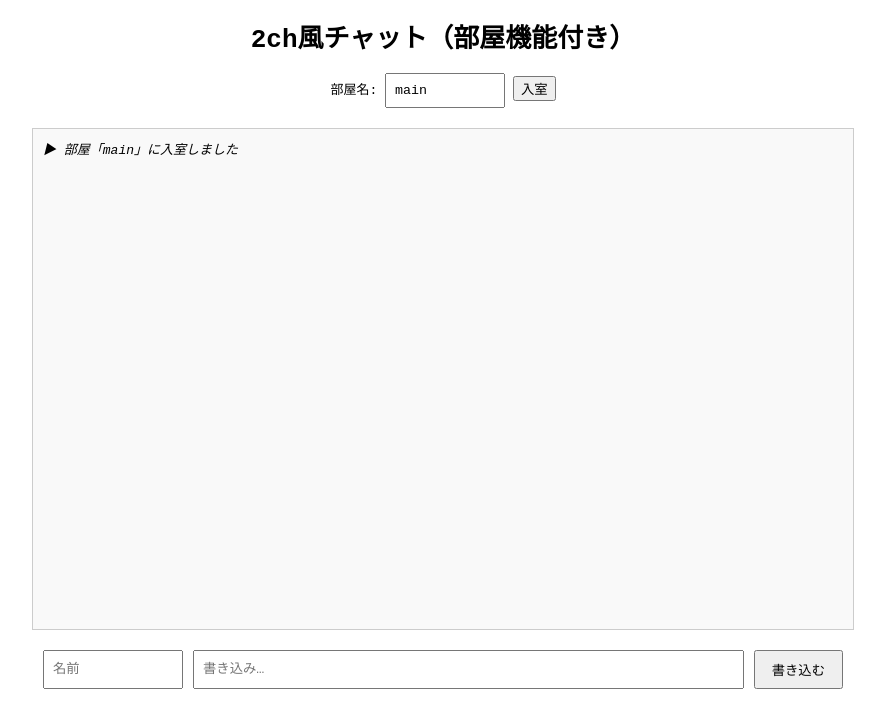
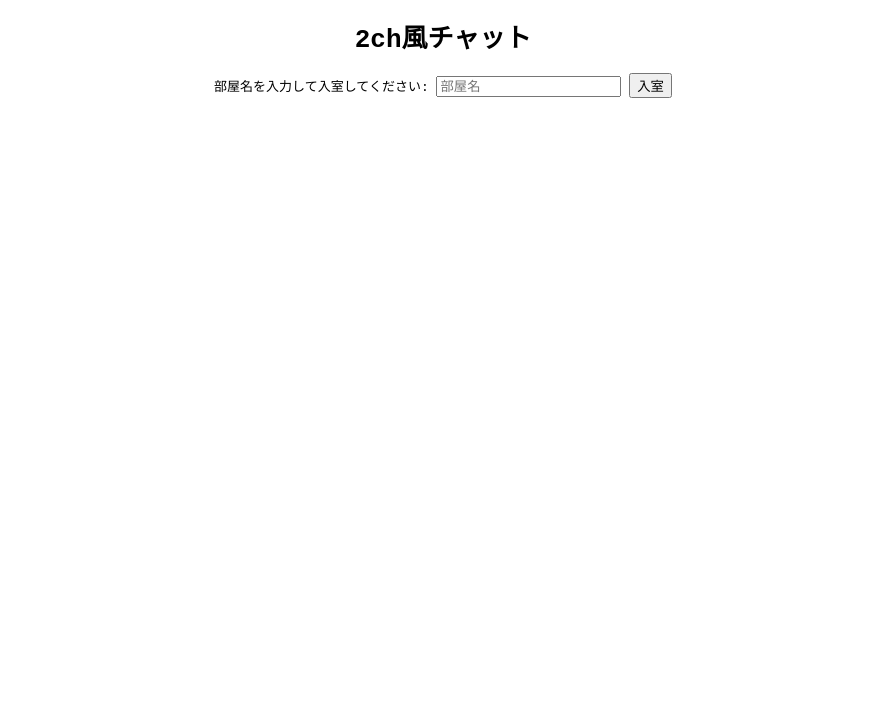
Before and after one commit to kusooooo937/sanngokudoumei, a website: page index.html in a window 1280 px wide. Shown: the whole page, without its empty margins (197-1082 px from the left). Drawn offline with nearby package versions, Linux system fonts and the light colour scheme; no server answers.

Commit message:
Update index.html

```diff
--- a/index.html
+++ b/index.html
@@ -2,7 +2,7 @@
 <html lang="ja">
 <head>
   <meta charset="UTF-8">
-  <title>2ch風チャット（部屋あり）</title>
+  <title>2ch風チャット（ホーム→部屋）</title>
   <style>
     body { font-family: monospace; background:#fff; color:#000; margin:0; padding:0; }
     #chat { width:90%; max-width:800px; height:60vh; margin:20px auto; border:1px solid #ccc;
@@ -20,16 +20,23 @@
   </style>
 </head>
 <body>
-  <h1 style="text-align:center;">2ch風チャット（部屋機能付き）</h1>
-  <div style="text-align:center; margin:10px;">
-    部屋名: <input id="roomInput" type="text" value="main">
-    <button onclick="joinRoom()">入室</button>
+  <h1 style="text-align:center;">2ch風チャット</h1>
+
+  <!-- ホーム画面 -->
+  <div id="home" style="text-align:center; margin:10px;">
+    部屋名を入力して入室してください:
+    <input id="homeRoomInput" type="text" placeholder="部屋名">
+    <button id="joinBtn">入室</button>
   </div>
-  <div id="chat"></div>
-  <div id="inputArea">
-    <input id="nameInput" type="text" placeholder="名前">
-    <input id="messageInput" type="text" placeholder="書き込み…">
-    <button id="sendBtn">書き込む</button>
+
+  <!-- チャット画面（最初は非表示） -->
+  <div id="chatContainer" style="display:none;">
+    <div id="chat"></div>
+    <div id="inputArea">
+      <input id="nameInput" type="text" placeholder="名前">
+      <input id="messageInput" type="text" placeholder="書き込み…">
+      <button id="sendBtn">書き込む</button>
+    </div>
   </div>
 
   <script src="https://cdn.socket.io/4.7.2/socket.io.min.js"></script>
```
